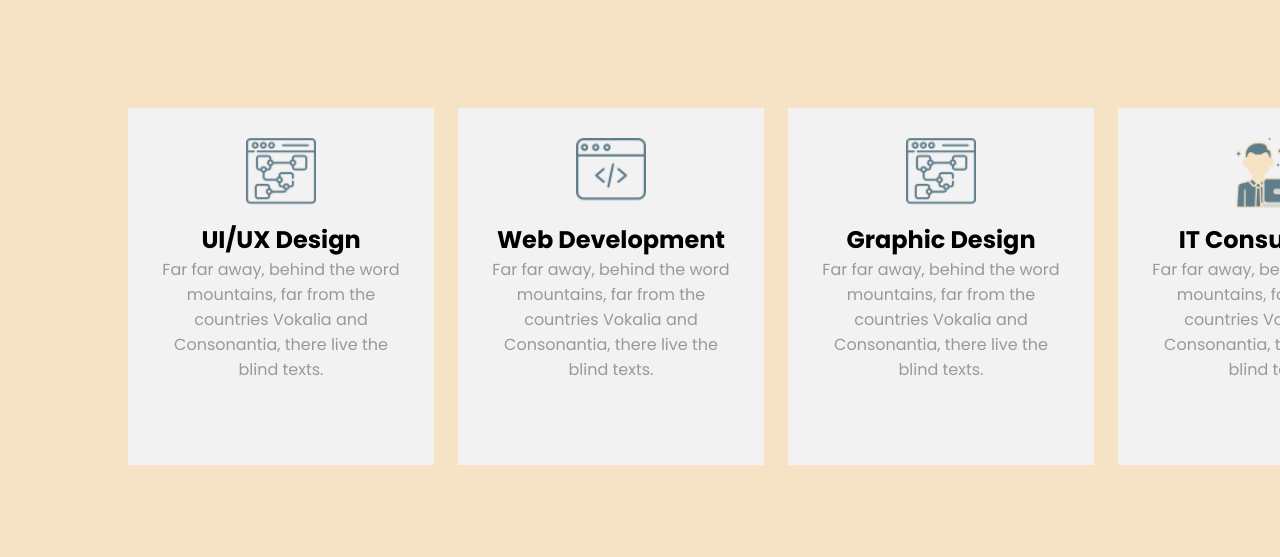
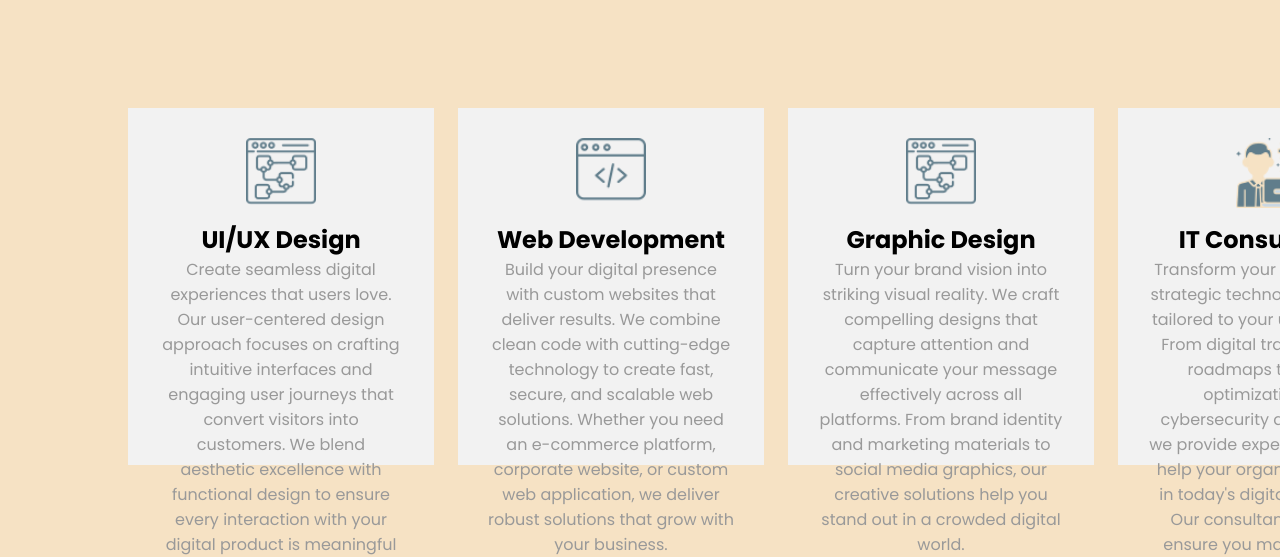
Before and after one commit to fsfuseini/my-portfolio, a plain HTML site: page pages/services.html in a window 1280 px wide. Shown: the part 249-806 px from the top of the page. Drawn offline with Linux system fonts and the light colour scheme.

Commit message:
Update services.html

```diff
--- a/pages/services.html
+++ b/pages/services.html
@@ -39,8 +39,7 @@
                 </div>
                 <div>
                     <h2>UI/UX Design</h2>
-                    <p>Far far away, behind the word mountains, far from the countries Vokalia and Consonantia, there
-                        live the blind texts.
+                    <p>Create seamless digital experiences that users love. Our user-centered design approach focuses on crafting intuitive interfaces and engaging user journeys that convert visitors into customers. We blend aesthetic excellence with functional design to ensure every interaction with your digital product is meaningful and memorable.
                     </p>
                 </div>
             </div>
@@ -50,9 +49,8 @@
                 </div>
                 <div>
                     <h2>Web Development</h2>
-                    <p>Far far away, behind the word mountains, far from the countries Vokalia and Consonantia, there
-                        live the blind texts.
-                    </p>
+                    <p>Build your digital presence with custom websites that deliver results. We combine clean code with cutting-edge technology to create fast, secure, and scalable web solutions. Whether you need an e-commerce platform, corporate website, or custom web application, we deliver robust solutions that grow with your business.
+                  </p>
                 </div>
             </div>
             <div class="service-item">
@@ -61,9 +59,8 @@
                 </div>
                 <div>
                     <h2>Graphic Design</h2>
-                    <p>Far far away, behind the word mountains, far from the countries Vokalia and Consonantia, there
-                        live the blind texts.
-                    </p>
+                    <p>Turn your brand vision into striking visual reality. We craft compelling designs that capture attention and communicate your message effectively across all platforms. From brand identity and marketing materials to social media graphics, our creative solutions help you stand out in a crowded digital world.
+                 </p>
                 </div>
             </div>
             <div class="service-item">
@@ -72,8 +69,8 @@
                 </div>
                 <div>
                     <h2>IT Consultancy</h2>
-                    <p>Far far away, behind the word mountains, far from the countries Vokalia and Consonantia, there
-                        live the blind texts.
+                    <p>Transform your business with strategic technology solutions tailored to your unique needs. From digital transformation roadmaps to system optimization and cybersecurity assessments, we provide expert guidance to help your organization thrive in today's digital landscape. Our consultancy services ensure you make informed decisions that drive growth and efficiency.
+
                     </p>
                 </div>
             </div>
```
